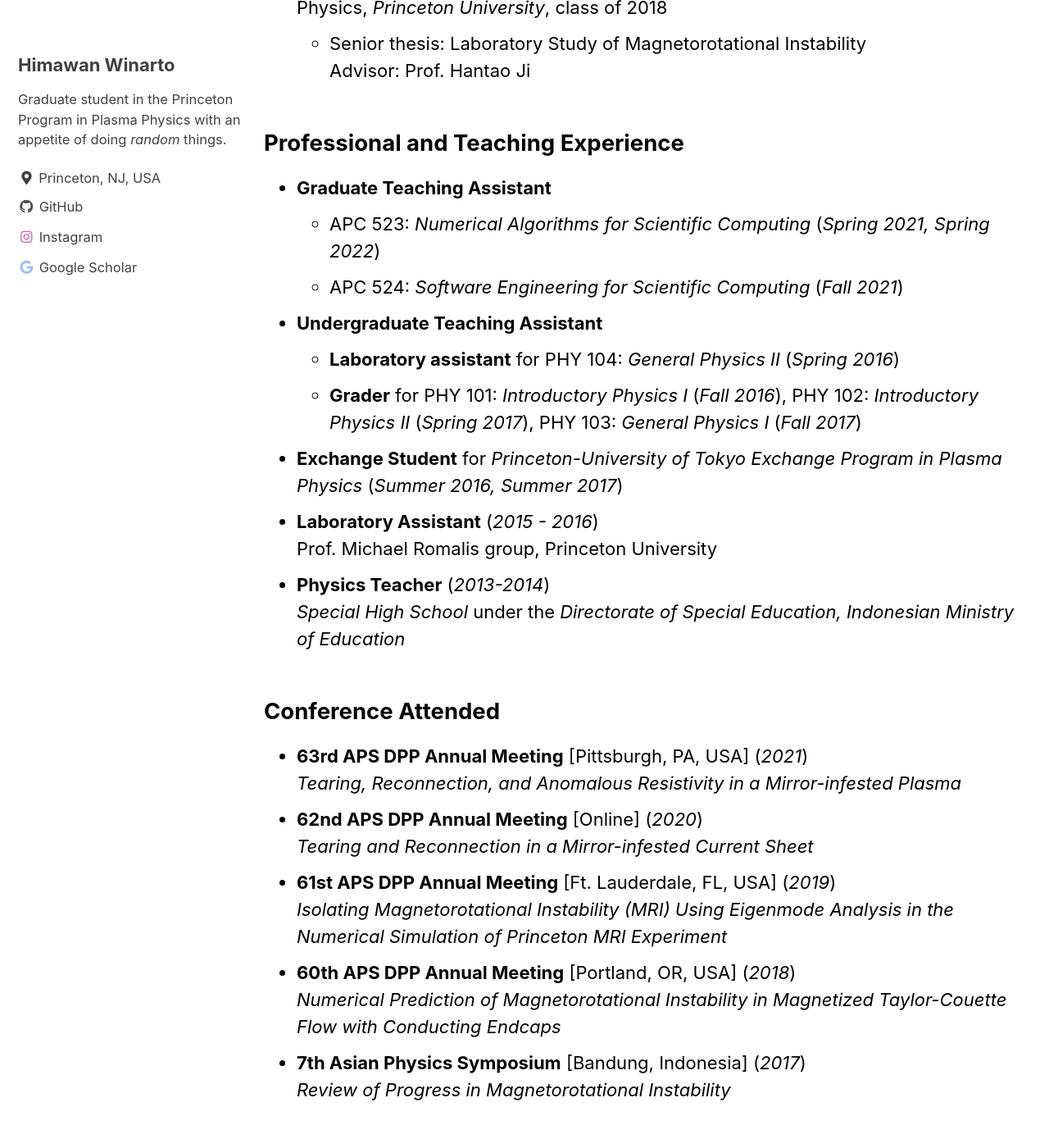
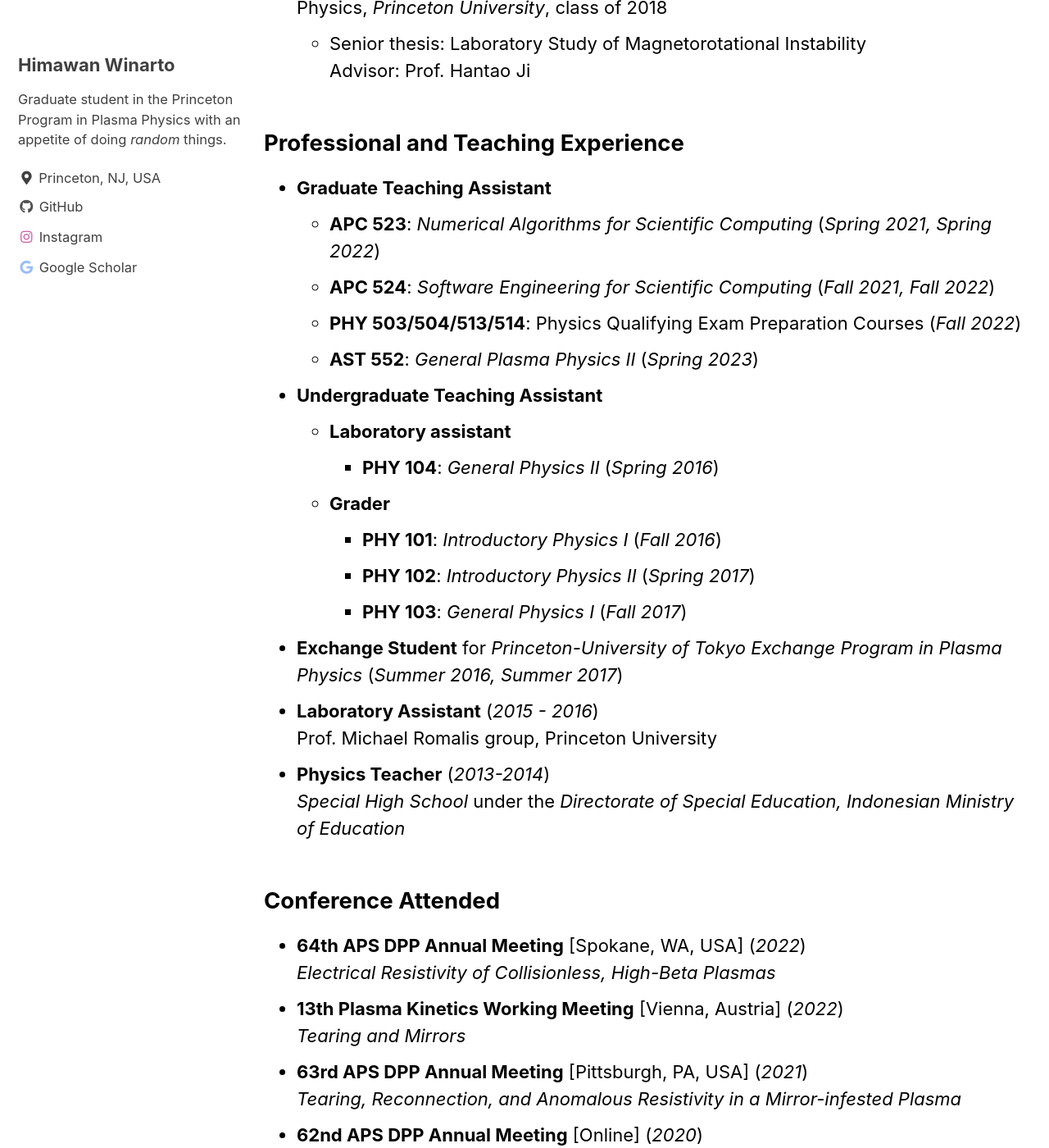
Before and after one commit to himax16/personal-website-jekyll, a Jekyll site: the page built from _pages/profile.md, in a window 1280 px wide and 1400 px high, scrolled down 779 px. Shown: the whole window at 82% size. Built offline with Jekyll 4.4.1, drawn with Linux system fonts in a browser that asks for light colours; cached includes are drawn as plain includes; some of the changed text lies outside the part shown.

Commit message:
Update profile and main page

```diff
--- a/_pages/profile.md
+++ b/_pages/profile.md
@@ -8,7 +8,9 @@
   - /cv
 classes: wide
 ---
+
 ## Personal Information
+
 * **Email**:
   * himawan [at] winarto.net
   * hwinarto [at] (princeton.edu **OR** pppl.gov **OR** permiasnasional.com)
@@ -17,6 +19,7 @@
   * S217 Princeton Plasma Physics Laboratory
 
 ## Education
+
 * **Ph.D. Candidate**\
   Program in Plasma Physics, _Princeton University_
   * **Master of Arts (M.A.)** awarded in September 2020
@@ -27,53 +30,71 @@
     Advisor: Prof. Hantao Ji
 
 ## Professional and Teaching Experience
+
 * **Graduate Teaching Assistant**
-  * APC 523: *Numerical Algorithms for Scientific Computing* (*Spring 2021, Spring 2022*)
-  * APC 524: *Software Engineering for Scientific Computing* (*Fall 2021*)
+  * **APC 523**: _Numerical Algorithms for Scientific Computing_ (_Spring 2021, Spring 2022_)
+  * **APC 524**: _Software Engineering for Scientific Computing_ (_Fall 2021, Fall 2022_)
+  * **PHY 503/504/513/514**: Physics Qualifying Exam Preparation Courses (_Fall 2022_)
+  * **AST 552**: _General Plasma Physics II_ (_Spring 2023_)
 * **Undergraduate Teaching Assistant**
-  * **Laboratory assistant** for PHY 104: *General Physics II* (*Spring 2016*)
-  * **Grader** for PHY 101: *Introductory Physics I* (*Fall 2016*), PHY 102:  *Introductory Physics II* (*Spring 2017*), PHY 103: *General Physics I* (*Fall 2017*)
-* **Exchange Student** for *Princeton-University of Tokyo Exchange Program in Plasma Physics* (*Summer 2016, Summer 2017*)
-* **Laboratory Assistant**  (*2015 - 2016*)\
+  * **Laboratory assistant**
+    * **PHY 104**: _General Physics II_ (_Spring 2016_)
+  * **Grader**
+    * **PHY 101**: _Introductory Physics I_ (_Fall 2016_)
+    * **PHY 102**:  _Introductory Physics II_ (_Spring 2017_)
+    * **PHY 103**: _General Physics I_ (_Fall 2017_)
+* **Exchange Student** for _Princeton-University of Tokyo Exchange Program in Plasma Physics_ (_Summer 2016, Summer 2017_)
+* **Laboratory Assistant**  (_2015 - 2016_)\
   Prof. Michael Romalis group, Princeton University
-* **Physics Teacher**  (*2013-2014*)\
-  *Special High School* under the *Directorate of Special Education, Indonesian Ministry of Education*
+* **Physics Teacher**  (_2013-2014_)\
+  _Special High School_ under the _Directorate of Special Education, Indonesian Ministry of Education_
 
 ## Conference Attended
-* **63rd APS DPP Annual Meeting** [Pittsburgh, PA, USA] (*2021*)\
-  *Tearing, Reconnection, and Anomalous Resistivity in a Mirror-infested Plasma*
-* **62nd APS DPP Annual Meeting** [Online] (*2020*)\
-  *Tearing and Reconnection in a Mirror-infested Current Sheet*
-* **61st APS DPP Annual Meeting** [Ft. Lauderdale, FL, USA] (*2019*)\
-  *Isolating Magnetorotational Instability (MRI) Using Eigenmode Analysis in the Numerical Simulation of Princeton MRI Experiment*
-* **60th APS DPP Annual Meeting** [Portland, OR, USA] (*2018*)\
-  *Numerical Prediction of Magnetorotational Instability in Magnetized Taylor-Couette Flow with Conducting Endcaps*
-* **7th Asian Physics Symposium** [Bandung, Indonesia] (*2017*)\
-  *Review of Progress in Magnetorotational Instability*
+
+* **64th APS DPP Annual Meeting** [Spokane, WA, USA] (_2022_)\
+  _Electrical Resistivity of Collisionless, High-Beta Plasmas_
+* **13th Plasma Kinetics Working Meeting** [Vienna, Austria] (_2022_)\
+  _Tearing and Mirrors_
+* **63rd APS DPP Annual Meeting** [Pittsburgh, PA, USA] (_2021_)\
+  _Tearing, Reconnection, and Anomalous Resistivity in a Mirror-infested Plasma_
+* **62nd APS DPP Annual Meeting** [Online] (_2020_)\
+  _Tearing and Reconnection in a Mirror-infested Current Sheet_
+* **61st APS DPP Annual Meeting** [Ft. Lauderdale, FL, USA] (_2019_)\
+  _Isolating Magnetorotational Instability (MRI) Using Eigenmode Analysis in the Numerical Simulation of Princeton MRI Experiment_
+* **60th APS DPP Annual Meeting** [Portland, OR, USA] (_2018_)\
+  _Numerical Prediction of Magnetorotational Instability in Magnetized Taylor-Couette Flow with Conducting Endcaps_
+* **7th Asian Physics Symposium** [Bandung, Indonesia] (_2017_)\
+  _Review of Progress in Magnetorotational Instability_
 
 ## Organizational Activity
+
 * **PERMIAS Nasional**\
-  *Organization of the Indonesian Students in the United States*
-  * **Co-Director** of Academic, Research, and Professional Development (*2021-now*)
-  * **Co-Director** of Academic and Research (*2020-2021*)
+  _Organization of the Indonesian Students in the United States_
+  * **Director** of Academic and Research (_2022-now_)
+  * **Co-Director** of Academic, Research, and Professional Development (_2021-2022_)
+  * **Co-Director** of Academic and Research (_2020-2021_)
+* **Princeton Graduate Student Government**
+  * Assembly Representatives for Plasma Physics (_2022-now_)
 * **Princeton Program in Plasma Physics Graduate Student Committee**
-  * Class representative (*2018-now*)
-  * Vice chair (*2021-now*)
+  * Class representative (_2018-now_)
+  * Vice chair (_2021-2022_)
 * **Princeton Society of Physics Students (PSPS)**
-  * Treasurer (*2015-2017*)
-  * President (*2017-2018*)
+  * Treasurer (_2015-2017_)
+  * President (_2017-2018_)
 
 ## Additional Certifications
+
 * **Japanese Language Proficiency Test**
-  * N3 (*December 2021*)
+  * N3 (_December 2021_)
 
 ## Achievements
-* Phi Beta Kappa Society (*2018*)
-* Allen G. Shenstone Prize in Physics (*2018*)
-* Kusaka Memorial Prize in Physics (*2016, 2017*)
-* Manfred Pyka memorial Prize in Physics (*2015*)
-* Absolute Winner in the 14th Asian Physics Olympiad (*2013*)\
-*Gold Medal*, *Best Experimental Result*, and highest combined score from both theoretical and experimental parts
-* Indonesian Ministry of State Enterprise Awards for Outstanding Achievements in Technology (*2013*)
-* Taruna Merah Putih Award for Prolific Youth in Education from *Partai
-Demokrasi Indonesia–Perjuangan* (*2013*)
+
+* Phi Beta Kappa Society (_2018_)
+* Allen G. Shenstone Prize in Physics (_2018_)
+* Kusaka Memorial Prize in Physics (_2016, 2017_)
+* Manfred Pyka memorial Prize in Physics (_2015_)
+* Absolute Winner in the 14th Asian Physics Olympiad (_2013_)\
+_Gold Medal_, _Best Experimental Result_, and highest combined score from both theoretical and experimental parts
+* Indonesian Ministry of State Enterprise Awards for Outstanding Achievements in Technology (_2013_)
+* Taruna Merah Putih Award for Prolific Youth in Education from _Partai
+Demokrasi Indonesia–Perjuangan_ (_2013_)
```
Also changed, not shown: index.md (+1 -1 lines).
